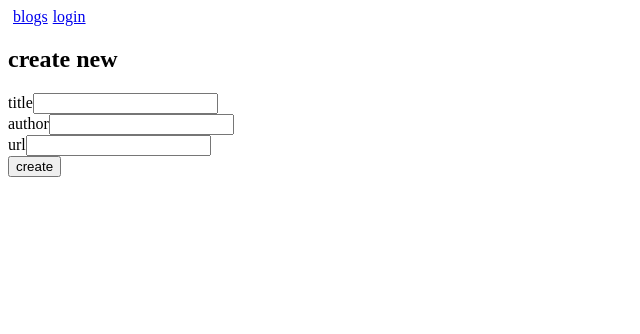
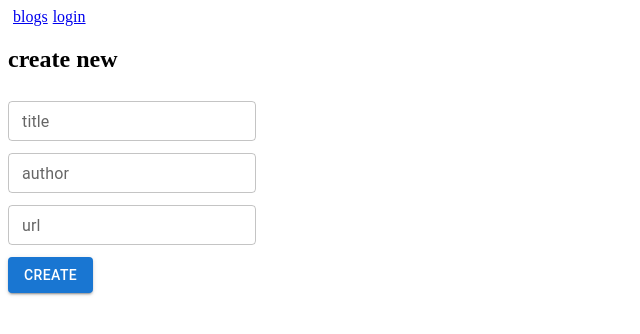
Before and after one commit to igorA069/fullstackopen_submissions, a React (Vite) app in the folder part5/bloglist-frontend/: page /create in a window 1280 px wide. Shown: the top 334 px of the page, without its empty margins (0-640 px from the left). Built offline with nearby package versions, Linux system fonts and the light colour scheme; no server answers.

Commit message:
Ex. 5.29

```diff
--- a/part5/bloglist-frontend/package.json
+++ b/part5/bloglist-frontend/package.json
@@ -12,6 +12,9 @@
     "test": "vitest run"
   },
   "dependencies": {
+    "@emotion/react": "^11.14.0",
+    "@emotion/styled": "^11.14.1",
+    "@mui/material": "^9.2.0",
     "axios": "^1.9.0",
     "react": "^19.1.0",
     "react-dom": "^19.1.0",
--- a/part5/bloglist-frontend/src/components/CreateBlogForm.jsx
+++ b/part5/bloglist-frontend/src/components/CreateBlogForm.jsx
@@ -1,4 +1,5 @@
 import { useState } from 'react'
+import { TextField, Button } from '@mui/material'
 
 const CreateBlogForm = ({ onSubmit }) => {
   const [title, setTitle] = useState('')
@@ -20,25 +21,33 @@ const CreateBlogForm = ({ onSubmit }) => {
       <h2>create new</h2>
       <form onSubmit={ internalOnSubmit }>
         <div>
-          <label>
-            title
-            <input value={title} onChange={ (event) => setTitle(event.target.value) }></input>
-          </label>
+          <TextField
+            value={title}
+            onChange={ (event) => setTitle(event.target.value) }
+            label='title'
+            size='small'
+            margin='dense' />
         </div>
         <div>
-          <label>
-            author
-            <input value={author} onChange={ (event) => setAuthor(event.target.value) }></input>
-          </label>
+          <TextField
+            value={author}
+            onChange={ (event) => setAuthor(event.target.value) }
+            label='author'
+            size='small'
+            margin='dense' />
         </div>
         <div>
-          <label>
-            url
-            <input value={url} onChange={ (event) => setUrl(event.target.value) }></input>
-          </label>
+          <TextField
+            value={url}
+            onChange={ (event) => setUrl(event.target.value) }
+            label='url'
+            size='small'
+            margin='dense' />
         </div>
         <div>
-          <button type='submit'>create</button>
+          <Button type='submit' variant='contained' sx={{ mt: 1 }}>
+            create
+          </Button>
         </div>
       </form>
     </div>
--- a/part5/bloglist-frontend/src/components/LoginForm.jsx
+++ b/part5/bloglist-frontend/src/components/LoginForm.jsx
@@ -1,5 +1,5 @@
 import { useState } from 'react'
-
+import { Button, TextField } from '@mui/material'
 const LoginForm = ({ onSubmit }) => {
 
   const [username, setUsername] = useState('')
@@ -15,18 +15,28 @@ const LoginForm = ({ onSubmit }) => {
       <h2>log in to application</h2>
       <form onSubmit={ event => internalOnSubmit(event) }>
         <div>
-          <label>
-                username
-            <input value={ username } onChange={ event => setUsername(event.target.value) } type='text'/>
-          </label>
+          <TextField
+            value={ username }
+            onChange={ event => setUsername(event.target.value) }
+            type='text'
+            label='username'
+            variant='standard'
+            size='small'
+          />
         </div>
         <div>
-          <label>
-                password
-            <input value={ password } onChange={ event => setPassword(event.target.value) } type='password'/>
-          </label>
+          <TextField
+            value={ password }
+            onChange={ event => setPassword(event.target.value) }
+            type='password'
+            label='password'
+            variant='standard'
+            size='small'
+          />
         </div>
-        <button type='submit'>login</button>
+        <Button type='submit' variant='contained' sx={{ mt: 1 }}>
+          login
+        </Button>
       </form>
     </div>)
 }
```
Also changed, not shown: 1 other file (tests, documents, lock files or other folders).
